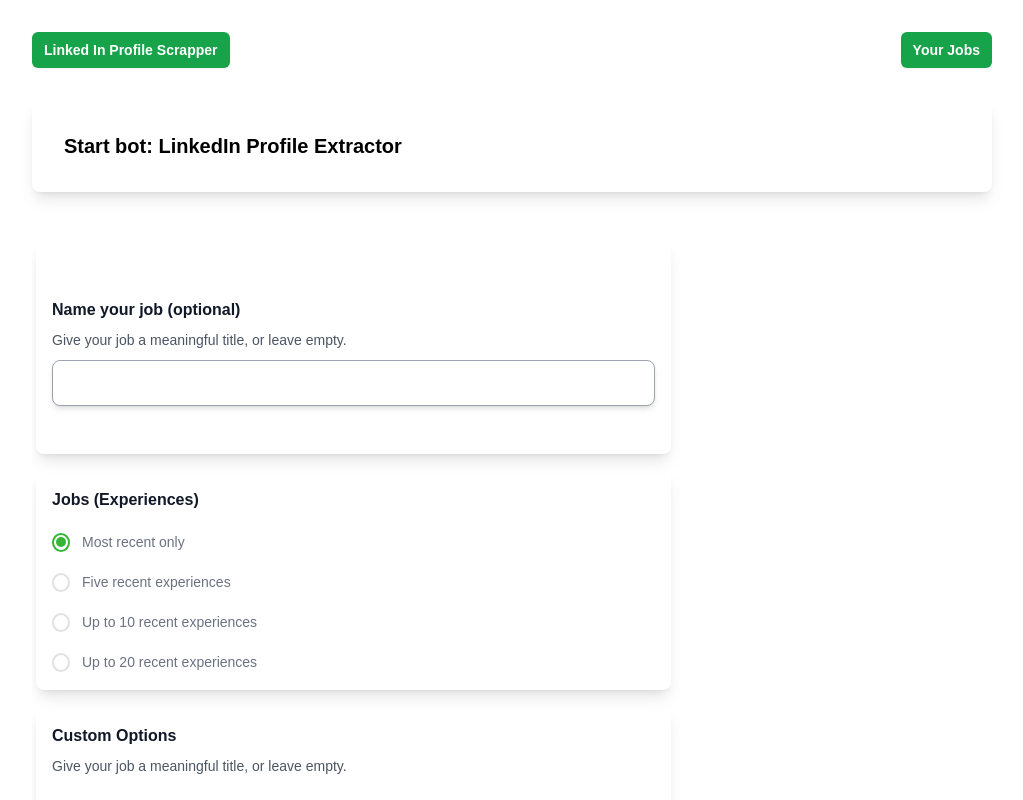
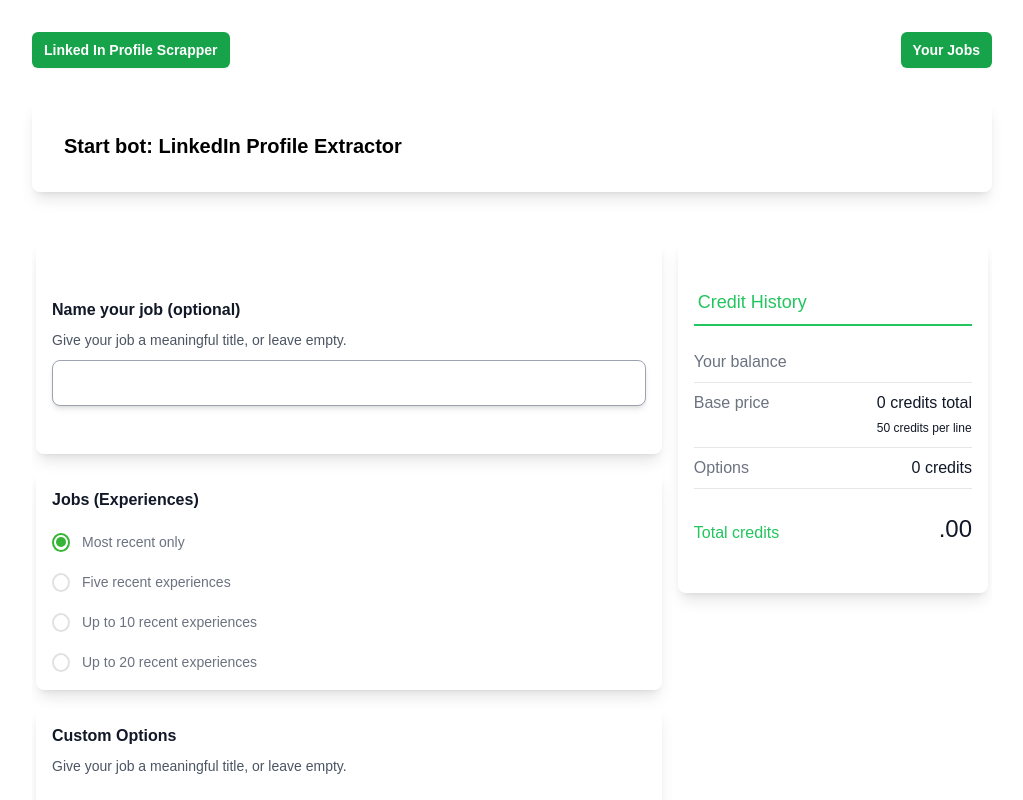
Before and after one commit to coder-169/FinalScrapper, a Next.js app: page / in a window 1280 px wide. Shown: the top 800 px of the page, without its empty margins (128-1151 px from the left). Built offline with nearby package versions, Linux system fonts and the light colour scheme; no server answers.

Commit message:
A Beautiful Touch

```diff
--- a/app/page.js
+++ b/app/page.js
@@ -145,8 +145,8 @@
       </div>
       <section className="text-gray-600 body-font overflow-hidden">
         <div className="container px-5 py-16 mx-auto">
-          <div className="flex flex-wrap -m-4">
-            <div className="md:w-2/3 flex flex-col items-start">
+          <div className="flex flex-wrap lg:flex-nowrap -m-4 justify-between ">
+            <div className="lg:w-2/3 w-full flex flex-shrink flex-col items-start">
               {loading ? <Loader text={`please wait`} /> : <form onSubmit={createJob} className="w-full">
                 <div className="space-y-12 shadow-lg rounded-lg p-4">
                   <div className="pb-8">
@@ -330,7 +330,7 @@
                 </div>
               </form>}
             </div>
-            <div className="bg-white p-4 h-max shadow-lg ml-9 rounded-lg md:w-[30%] flex flex-col items-start">
+            <div className="bg-white p-4 h-max shadow-lg md:ml-4 rounded-lg lg:w-[33%] w-full flex flex-col items-start">
 
               <div className=" w-full lg:py-6 mb-6 lg:mb-0">
                 <div className="flex mb-4">
--- a/components/JobCard.jsx
+++ b/components/JobCard.jsx
@@ -109,7 +109,7 @@
     <Loader text={"downloading data wait please..."} />
   ) : (
     job && (
-      <div className="xl:w-1/3 md:w-1/2 p-4">
+      <div className="xl:w-1/3 md:w-1/2 w-full p-4">
         <div className="shadow-lg p-6 rounded-lg">
           <h2 className="text-lg text-gray-900 font-bold title-font mb-2">
             {job?.name?.slice(0, 20)}
```
